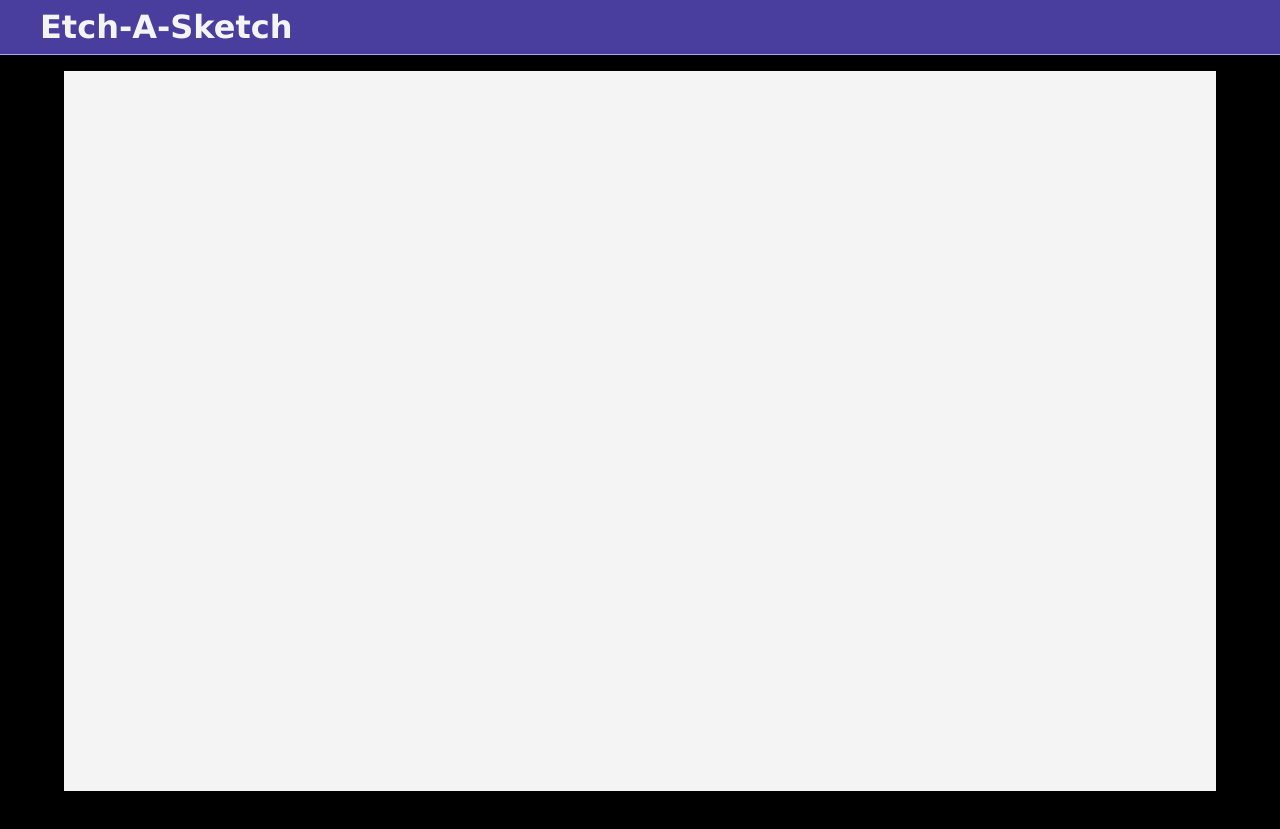
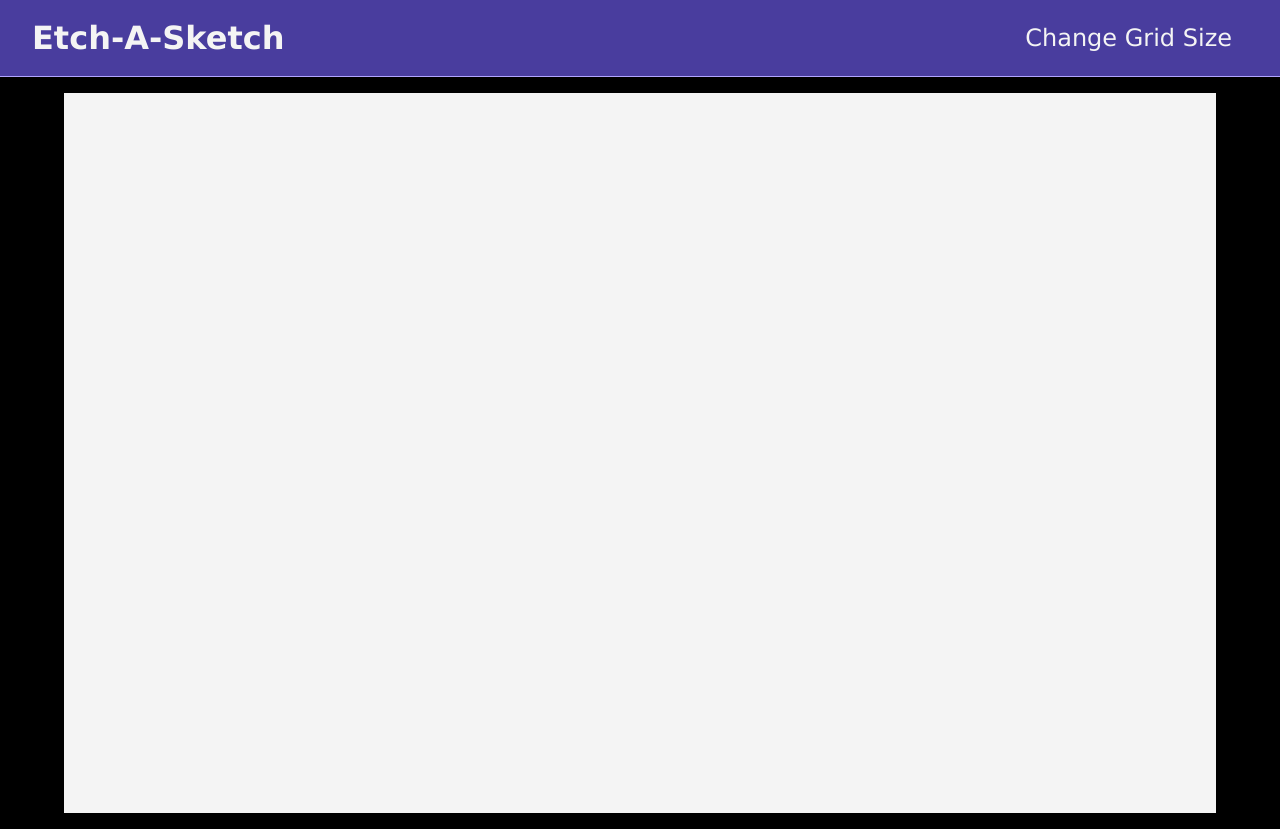
Before and after one commit to ericjaysalan/etch-a-sketch, a plain HTML site: page index.html in a window 1280 px wide. Before the commit the page ends 807 px from the top, so only its background shows below. Drawn offline with Linux system fonts and the light colour scheme.

Commit message:
Add change grid size button to ui

```diff
--- a/index.html
+++ b/index.html
@@ -10,6 +10,11 @@
   <body>
     <header>
       <h1>Etch-A-Sketch</h1>
+      <nav>
+        <ul>
+          <li><button id="grid-size">Change Grid Size</button></li>
+        </ul>
+      </nav>
     </header>
     <div id="container"></div>
   </body>
--- a/styles/style.css
+++ b/styles/style.css
@@ -3,6 +3,9 @@
   padding: 0;
   box-sizing: border-box;
   font-family: Verdana, Geneva, Tahoma, sans-serif;
+}
+li {
+  list-style: none;
 }
 
 :root {
@@ -22,16 +25,31 @@ body {
 
   background-color: var(--black);
   color: var(--white);
+
+  font-size: 16px;
 }
 header {
   align-self: stretch;
+  display: flex;
+  justify-content: space-between;
+  align-items: center;
+
   background-color: var(--primary);
-  padding: 0.5rem;
+  padding: 0.5rem 2rem;
   border-bottom: 0.01px solid var(--secondary);
 }
 
-header h1 {
-  padding-left: 2rem;
+header nav button {
+  padding: 1rem;
+  font-size: 24px;
+  background-color: var(--primary);
+  color: var(--white);
+  border: none;
+}
+
+header nav button:hover {
+  cursor: pointer;
+  background-color: var(--secondary);
 }
 
 #container {
```
